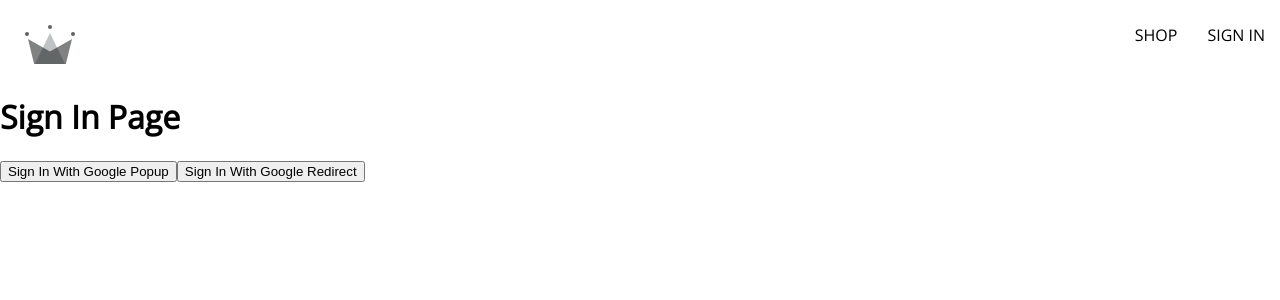
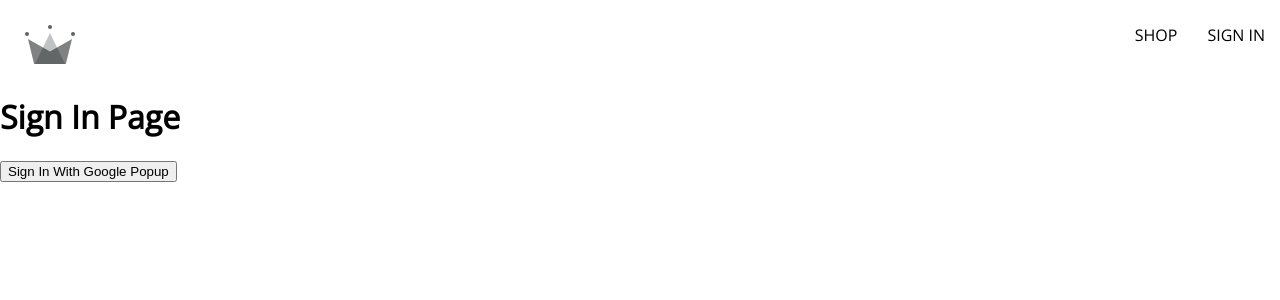
Before and after one commit to JonathanStevens/crwn-clothing-ecommerce, a React (Create React App) app: page /sign-in in a window 1280 px wide. Shown: the top 300 px of the page. Built offline with nearby package versions, Linux system fonts and the light colour scheme; no server answers.

Commit message:
Remove sign in with Google redirect

```diff
--- a/src/routes/sign-in/sign-in.component.jsx
+++ b/src/routes/sign-in/sign-in.component.jsx
@@ -1,20 +1,9 @@
-import { useEffect } from 'react';
-import { getRedirectResult } from 'firebase/auth';
 import {
-  auth,
 	signInWithGooglePopup,
-	signInWithGoogleRedirect,
 	createUserDocumentFromAuth,
 } from '../../utils/firebase/firebase.utils';
 
 const SignIn = () => {
-  useEffect(() => async () => {
-      const response = await getRedirectResult(auth);
-      if (response) {
-        const userDocRef = await createUserDocumentFromAuth(response.user);
-      }
-  }, []);
-
 	const logGoogleUser = async () => {
 		const { user } = await signInWithGooglePopup();
 		const userDocRef = await createUserDocumentFromAuth(user);
@@ -24,9 +13,6 @@
 		<div>
 			<h1>Sign In Page</h1>
 			<button onClick={logGoogleUser}>Sign In With Google Popup</button>
-			<button onClick={signInWithGoogleRedirect}>
-				Sign In With Google Redirect
-			</button>
 		</div>
 	);
 };
--- a/src/utils/firebase/firebase.utils.js
+++ b/src/utils/firebase/firebase.utils.js
@@ -29,8 +29,6 @@
 export const auth = getAuth(firebaseApp);
 export const signInWithGooglePopup = () =>
 	signInWithPopup(auth, googleProvider);
-export const signInWithGoogleRedirect = () =>
-	signInWithRedirect(auth, googleProvider);
 
 export const db = getFirestore();
 
```
